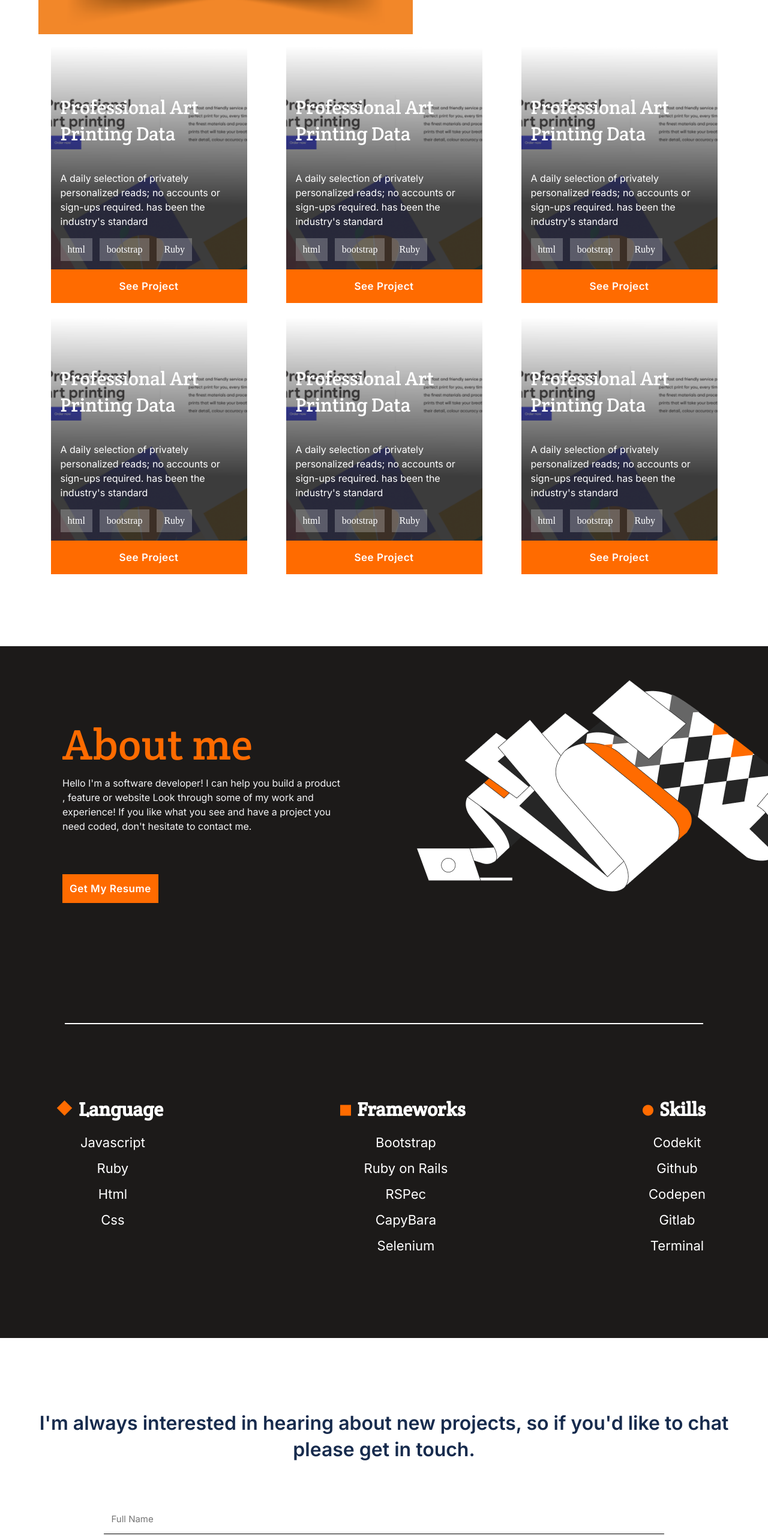
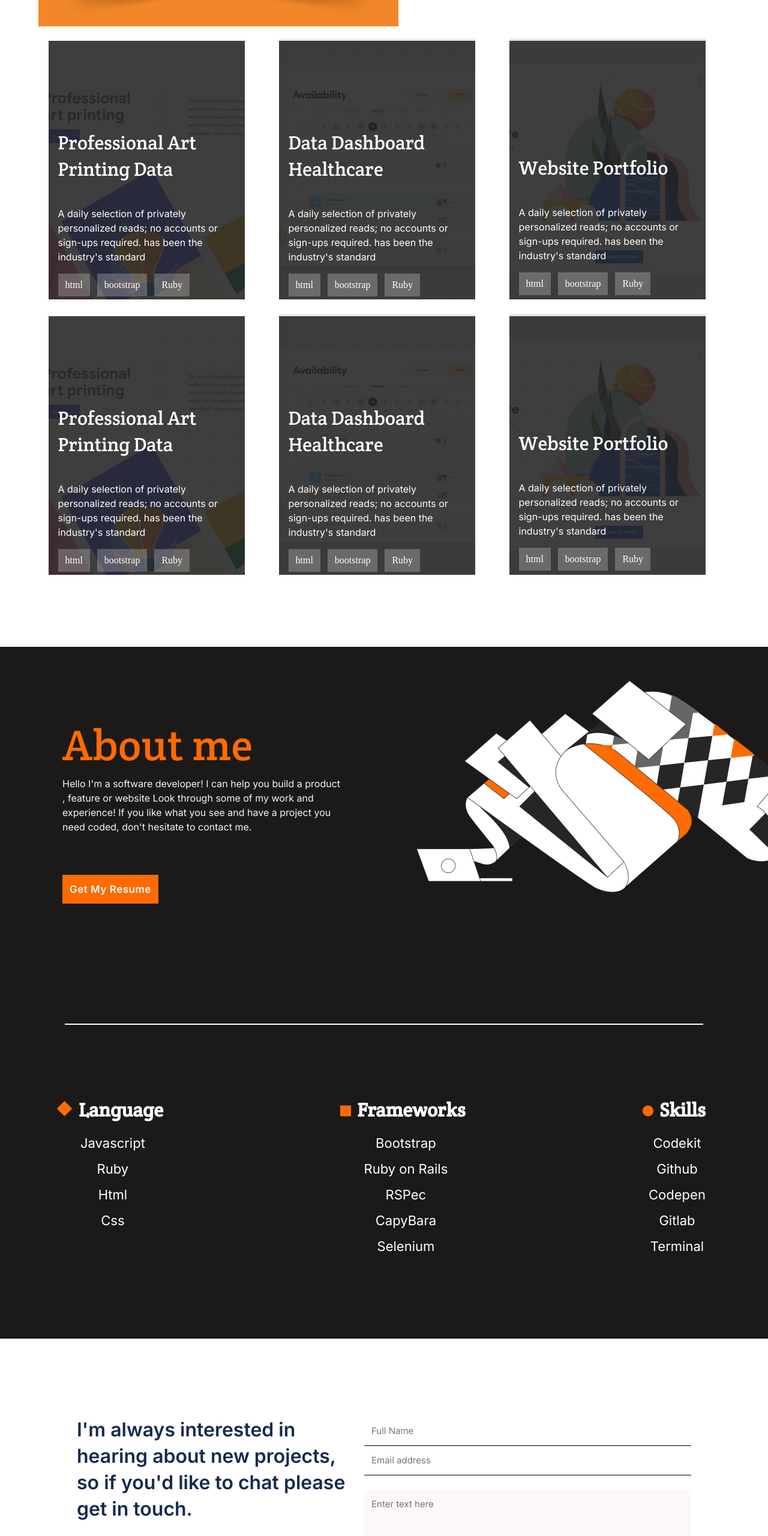
Before and after one commit to TaiwoEnoch/Enoch-Portfolio, a website: page index.html in a window 1280 px wide. Shown: the part 1260-3820 px from the top of the page at 60% size. Drawn offline with Linux system fonts and the light colour scheme.

Commit message:
Complete responsive for contact section

```diff
--- a/index.html
+++ b/index.html
@@ -64,6 +64,38 @@
         </div>
       </div>
       <div class="work-showcase">
+        <div class="wk-section 1">
+          <h3 class="profession hidden">Professional Art <br>Printing Data</h3>
+          <p class="prof-details hidden">A daily selection of privately personalized reads; no accounts or sign-ups required. has been the industry's standard</p>
+          <ul class="lang-list hidden">
+            <li class="language">html</li>
+            <li class="language">bootstrap</li>
+            <li class="language">Ruby</li>
+          </ul>
+          <button class="b-t-n-2 hide-btn">See Project</button>
+        </div>
+        <div class="wk-section dash">
+          <h3 class="profession hidden hide-mob">Professional Art <br>Printing Data</h3>
+          <h3 class="profession hidden hide-desk">Data Dashboard <br>Healthcare</h3>
+          <p class="prof-details hidden">A daily selection of privately personalized reads; no accounts or sign-ups required. has been the industry's standard</p>
+          <ul class="lang-list hidden">
+            <li class="language">html</li>
+            <li class="language">bootstrap</li>
+            <li class="language">Ruby</li>
+          </ul>
+          <button class="b-t-n-2 hide-btn">See Project</button>
+        </div>
+        <div class="wk-section web">
+          <h3 class="profession hidden hide-mob">Professional Art <br>Printing Data</h3>
+          <h3 class="profession hidden hide-desk">Website Portfolio</h3>
+          <p class="prof-details hidden">A daily selection of privately personalized reads; no accounts or sign-ups required. has been the industry's standard</p>
+          <ul class="lang-list hidden">
+            <li class="language">html</li>
+            <li class="language">bootstrap</li>
+            <li class="language">Ruby</li>
+          </ul>
+          <button class="b-t-n-2 hide-btn">See Project</button>
+        </div>
         <div class="wk-section">
           <h3 class="profession hidden">Professional Art <br>Printing Data</h3>
           <p class="prof-details hidden">A daily selection of privately personalized reads; no accounts or sign-ups required. has been the industry's standard</p>
@@ -72,57 +104,29 @@
             <li class="language">bootstrap</li>
             <li class="language">Ruby</li>
           </ul>
-          <button class="b-t-n-2">See Project</button>
+          <button class="b-t-n-2 hide-btn">See Project</button>
         </div>
-        <div class="wk-section">
-          <h3 class="profession">Professional Art <br>Printing Data</h3>
-          <p class="prof-details">A daily selection of privately personalized reads; no accounts or sign-ups required. has been the industry's standard</p>
-          <ul class="lang-list">
+        <div class="wk-section dash">
+          <h3 class="profession hidden hide-mob">Professional Art <br>Printing Data</h3>
+          <h3 class="profession hide-desk hidden">Data Dashboard <br>Healthcare</h3>
+          <p class="prof-details hidden">A daily selection of privately personalized reads; no accounts or sign-ups required. has been the industry's standard</p>
+          <ul class="lang-list hidden">
             <li class="language">html</li>
             <li class="language">bootstrap</li>
             <li class="language">Ruby</li>
           </ul>
-          <button class="b-t-n-2">See Project</button>
+          <button class="b-t-n-2 hide-btn">See Project</button>
         </div>
-        <div class="wk-section">
-          <h3 class="profession">Professional Art <br>Printing Data</h3>
-          <p class="prof-details">A daily selection of privately personalized reads; no accounts or sign-ups required. has been the industry's standard</p>
-          <ul class="lang-list">
+        <div class="wk-section web">
+          <h3 class="profession hide-mob hidden">Professional Art <br>Printing Data</h3>
+          <h3 class="profession hide-desk hidden">Website Portfolio</h3>
+          <p class="prof-details hidden">A daily selection of privately personalized reads; no accounts or sign-ups required. has been the industry's standard</p>
+          <ul class="lang-list hidden">
             <li class="language">html</li>
             <li class="language">bootstrap</li>
             <li class="language">Ruby</li>
           </ul>
-          <button class="b-t-n-2">See Project</button>
-        </div>
-        <div class="wk-section">
-          <h3 class="profession">Professional Art <br>Printing Data</h3>
-          <p class="prof-details">A daily selection of privately personalized reads; no accounts or sign-ups required. has been the industry's standard</p>
-          <ul class="lang-list">
-            <li class="language">html</li>
-            <li class="language">bootstrap</li>
-            <li class="language">Ruby</li>
-          </ul>
-          <button class="b-t-n-2">See Project</button>
-        </div>
-        <div class="wk-section">
-          <h3 class="profession">Professional Art <br>Printing Data</h3>
-          <p class="prof-details">A daily selection of privately personalized reads; no accounts or sign-ups required. has been the industry's standard</p>
-          <ul class="lang-list">
-            <li class="language">html</li>
-            <li class="language">bootstrap</li>
-            <li class="language">Ruby</li>
-          </ul>
-          <button class="b-t-n-2">See Project</button>
-        </div>
-        <div class="wk-section">
-          <h3 class="profession">Professional Art <br>Printing Data</h3>
-          <p class="prof-details">A daily selection of privately personalized reads; no accounts or sign-ups required. has been the industry's standard</p>
-          <ul class="lang-list">
-            <li class="language">html</li>
-            <li class="language">bootstrap</li>
-            <li class="language">Ruby</li>
-          </ul>
-          <button class="b-t-n-2">See Project</button>
+          <button class="b-t-n-2 hide-btn">See Project</button>
         </div>
       </div>
     </div>
@@ -170,16 +174,16 @@
   <section class="contact-section">
     <div class="contact-details">
       <h2 class="paragraph_1">I'm always interested in hearing about new projects, so if you'd like to chat please get in touch.</h2>
+      <form class="form" action="https://formspree.io/f/xjvdkoyw" method="post">
+        <input name="full name" type="text" placeholder="Full Name" maxlength="30" required>
+        <input name="Email" type="email" id="email" placeholder="Email address" required>
+        <textarea name="Comment" placeholder="Enter text here" rows="5" maxlength="500" required></textarea>
+        <button type="submit" class="submit hide-mob">Submit</button>
+        <button type="submit" class="submit hide-desk">Get in touch</button>
+      </form>
     </div>
-    <form class="form" action="https://formspree.io/f/xjvdkoyw" method="post">
-      <ul>
-        <li><input name="full name" type="text" placeholder="Full Name" maxlength="30" required></li>
-        <li><input name="Email" type="email" id="email" placeholder="Email address" required></li>
-        <li><textarea name="Comment" placeholder="Enter text here" rows="5" maxlength="500" required></textarea></li>
-      </ul>
-      <button type="submit" class="submit">Submit</button>
-    </form><hr>
-    <div class="footer"><hr>
+    <hr class="liner">
+    <div class="footer">
       <ul class="footer-icons">
         <li class="icons-for-footer"><img src="./images/angelist.png"></li>
         <li class="icons-for-footer"><img src="./images/Icon - Linkedin.png"></li>
@@ -187,7 +191,7 @@
         <li class="icons-for-footer"><img src="./images/Frame-twittter.png"></li>
         <li class="icons-for-footer"><img src="./images/Vector.png"></li>
       </ul>
-      <div class="bottom-line"></div>
+      <div class="bottom-line hide-mob"></div>
     </div>
   </section>
 </body>
--- a/styles.css
+++ b/styles.css
@@ -105,8 +105,7 @@ section.my-work {
   width: 100%;
   height: 100%;
   grid-template-columns: column;
-  padding-left: 24px;
-  padding-top: 120px;
+  padding: 0 24px;
 }
 
 .recent {
@@ -202,7 +201,7 @@ section.my-work {
   display: flex;
   flex-direction: column;
   width: 327px;
-  background-image: url(./images/Mask\ Group-bg-img.png);
+  background: linear-gradient(rgba(38, 38, 38, 0) 0.85%, rgba(38, 38, 38, 0.89) 0.84%), url(./images/bd-desk-one.png);
   background-repeat: no-repeat;
   background-size: cover;
   margin: 0 auto;
@@ -218,10 +217,6 @@ section.my-work {
   padding-top: 5rem;
   padding-bottom: 1rem;
   margin-left: 1rem;
-}
-
-.wk-section:hover .hidden {
-  visibility: hidden;
 }
 
 .prof-details {
@@ -250,7 +245,8 @@ section.my-work {
 }
 
 .b-t-n-2 {
-  margin-top: 14px;
+  margin-top: 20px;
+  height: 58px;
   background: #ff6b00;
   padding: 1rem;
   border: none;
@@ -379,10 +375,13 @@ section.my-work {
   display: flex;
   flex-direction: column;
   align-items: center;
+  width: 100%;
+  padding: 0 24px;
 }
 
 .contact-details {
   width: 100%;
+  padding: 130px 0;
   display: flex;
   flex-direction: column;
   align-items: center;
@@ -390,7 +389,6 @@ section.my-work {
 
 .paragraph_1 {
   width: 90%;
-  padding-top: 120px;
   font-family: 'Inter', sans-serif;
   font-style: normal;
   font-weight: 700;
@@ -402,27 +400,12 @@ section.my-work {
 }
 
 .form {
-  width: 90%;
+  width: 100%;
   height: 300px;
   display: flex;
   flex-direction: column;
   align-items: center;
   margin-bottom: 124px;
-}
-
-.form ul {
-  width: 90%;
-  height: auto;
-  display: flex;
-  flex-direction: column;
-}
-
-.form li {
-  list-style-type: none;
-  width: 90%;
-  height: auto;
-  align-self: center;
-  margin: 12px;
 }
 
 input {
@@ -431,6 +414,7 @@ input {
 }
 
 textarea {
+  margin-top: 24px;
   color: #3c3a39;
   background: #fbf8f7;
 }
@@ -485,6 +469,10 @@ button:active {
   color: #fff;
 }
 
+.hide-desk {
+  display: none;
+}
+
 button:disabled {
   background: #f4f1f0;
   color: #5b5957;
@@ -531,12 +519,21 @@ button.submit:active {
   height: 5px;
   border-radius: 10px;
   background-color: #0d151e;
-  margin-bottom: 30px;
+  margin-bottom: 8px;
   margin-top: 5px;
 }
 
+.dp-row {
+  margin-top: 120px;
+}
+
 .separator {
-  display: none;
+  width: 100%;
+}
+
+.liner {
+  width: 100%;
+  padding: 0 24px;
 }
 
 /* Responsiveness start from below */
@@ -624,10 +621,10 @@ button.submit:active {
     gap: 24px;
   }
 
-  .separator {
-    display: block;
+  hr.separator {
     width: 100%;
-    height: 0;
+    height: 1px;
+    flex-grow: 1;
   }
 
   .recent-work {
@@ -673,6 +670,49 @@ button.submit:active {
     width: 100%;
   }
 
+  .wk-section {
+    position: relative;
+    height: 435px;
+    padding-top: 48px;
+    cursor: pointer;
+    background: linear-gradient(rgba(38, 38, 38, 0) 0.85%, rgba(38, 38, 38, 0.89) 0.84%), url(./images/bd-desk-one.png);
+  }
+
+  .wk-section.dash {
+    background: linear-gradient(rgba(38, 38, 38, 0) 0.85%, rgba(38, 38, 38, 0.89) 0.84%), url(./images/bg-dash.png);
+  }
+
+  .wk-section.web {
+    background: linear-gradient(rgba(38, 38, 38, 0) 0.85%, rgba(38, 38, 38, 0.89) 0.84%), url(./images/bg-web.png);
+  }
+
+  .wk-section:hover {
+    background: url(./images/bd-desk-one.png);
+  }
+
+  .wk-section.dash:hover {
+    background: url(./images/bg-dash.png);
+  }
+
+  .wk-section.web:hover {
+    background: url(./images/bg-web.png);
+  }
+
+  .wk-section:hover .hidden {
+    visibility: hidden;
+  }
+
+  .hide-btn {
+    display: none;
+  }
+
+  .wk-section:hover .hide-btn {
+    display: block;
+    padding: 16px;
+    position: relative;
+    top: -45px;
+  }
+
   .about-me {
     padding: 0 80px;
     margin: 0 auto;
@@ -703,9 +743,43 @@ button.submit:active {
     justify-content: space-between;
   }
 
-  /* .code-first {
-    min-width: 282px;
-  } */
+  .contact-section {
+    padding: 0;
+  }
+
+  .contact-details {
+    flex-direction: row;
+    justify-content: center;
+    height: inherit;
+    align-items: start;
+    gap: 24px;
+    padding: 130px 10% 0;
+  }
+
+  .paragraph_1 {
+    max-width: 455px;
+    text-align: left;
+  }
+
+  .hide-desk {
+    display: block;
+  }
+
+  .hide-mob {
+    display: none;
+  }
+
+  .web {
+    padding-top: 90px;
+  }
+
+  .profession {
+    margin-top: 24px;
+  }
+
+  .submit {
+    align-self: start;
+  }
 }
 
 @media screen and (min-width: 980px) {
```
Also changed, not shown: images/bd-desk-one.png (added), images/bg-dash.png (added), images/bg-web.png (added).
